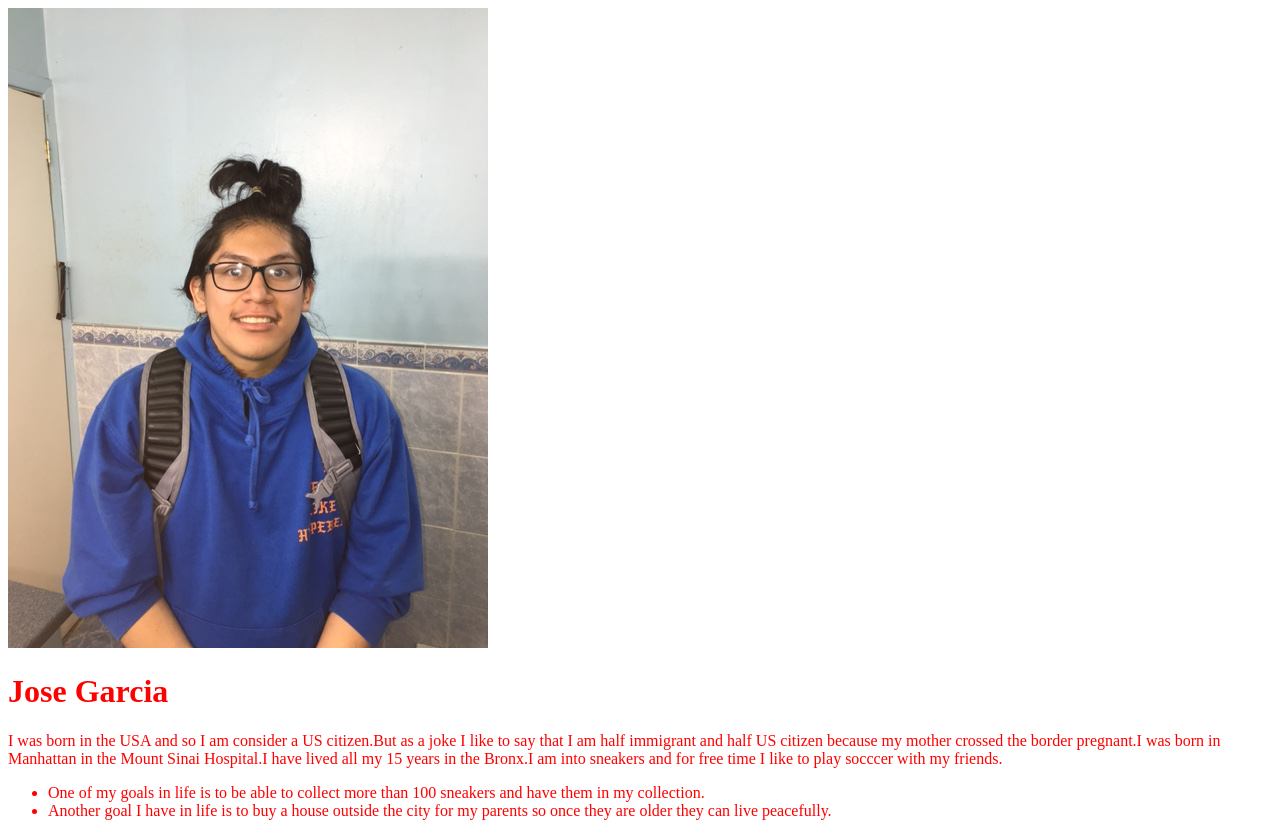
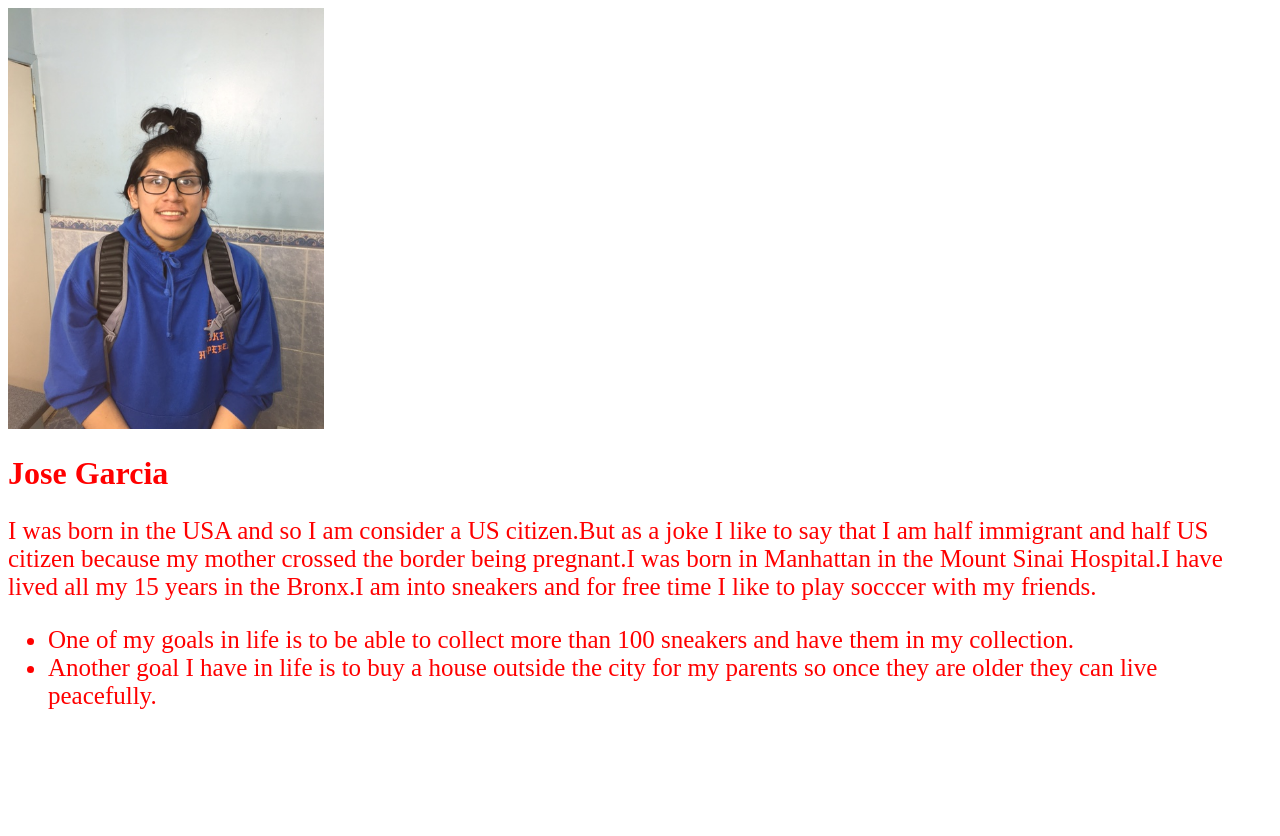
Before and after one commit to JoseG123/My-Porfolio, a plain HTML site: page Index.html in a window 1280 px wide. After the commit the page ends 800 px from the top, so only its background shows below. Drawn offline with Linux system fonts and the light colour scheme.

Commit message:
add style

```diff
--- a/Assetts/CSS/Style.CSS
+++ b/Assetts/CSS/Style.CSS
@@ -1,3 +1,14 @@
 .example{
 	color:red;
 }
+
+
+.example p,ul{
+		font-size: 25px;
+}
+
+.example img{
+
+		height:25%;
+		width:25%;
+}
--- a/Index.html
+++ b/Index.html
@@ -10,7 +10,7 @@
 <div class="example">
 <img src="./Assetts/Images/My pic.jpg" alt="">
 <h1>Jose Garcia</h1>
-	<p>I was born in the USA and so I am consider a US citizen.But as a joke I like to say that I am half immigrant and half US citizen because my mother crossed the border pregnant.I was born in Manhattan in the Mount Sinai Hospital.I have lived all my 15 years in the Bronx.I am into sneakers and for free time I like to play socccer with my friends.</p>
+	<p>I was born in the USA and so I am consider a US citizen.But as a joke I like to say that I am half immigrant and half US citizen because my mother crossed the border being pregnant.I was born in Manhattan in the Mount Sinai Hospital.I have lived all my 15 years in the Bronx.I am into sneakers and for free time I like to play socccer with my friends.</p>
 <ul>
 	<li>One of my goals in life is to be able to collect more than 100 sneakers and have them in my collection.</li>
 	<li>Another goal I have in life is to buy a house outside the city for my parents so once they are older they can live peacefully.</li>
```
